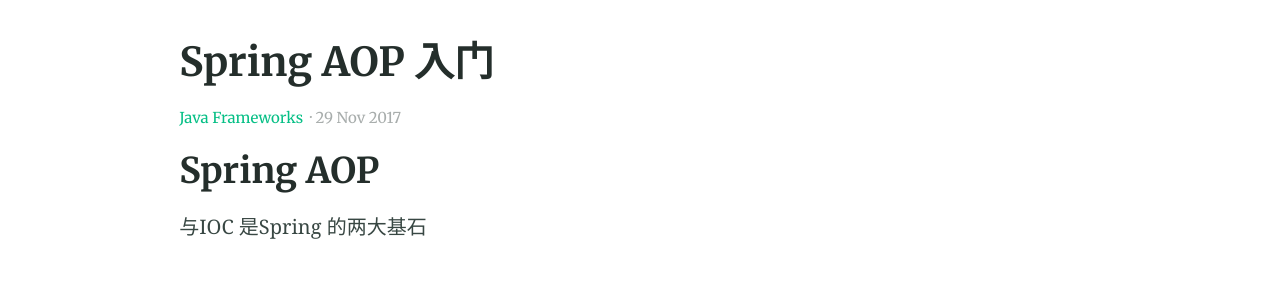
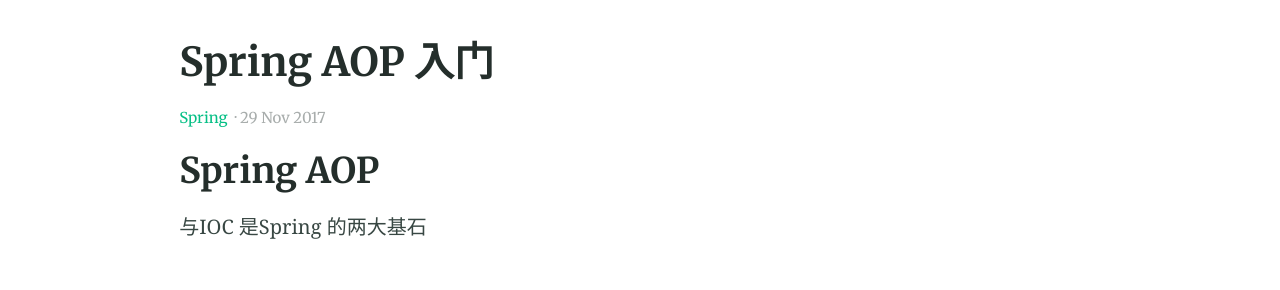
Before and after one commit to wudixm/wudixm.github.io, a Jekyll site: the page built from _posts/2017-11-29-Spring4-AOP.md, in a window 1280 px wide and 900 px high. Shown: the part 408-698 px from the top of the window. Built offline with Jekyll 4.4.1, drawn with Linux system fonts in a browser that asks for light colours; our own code applies the rules of GitHub Pages for plain Markdown files.

Commit message:
change category to spring for some java framework

```diff
--- a/_posts/2017-11-29-Spring4-AOP.md
+++ b/_posts/2017-11-29-Spring4-AOP.md
@@ -2,7 +2,7 @@
 title: Spring AOP 入门
 excerpt: |
   Spring AOP 入门
-category: Java Frameworks
+category: Spring
 feature_image: "https://picsum.photos/2560/600?image=872"
 ---
 ## Spring AOP
```
